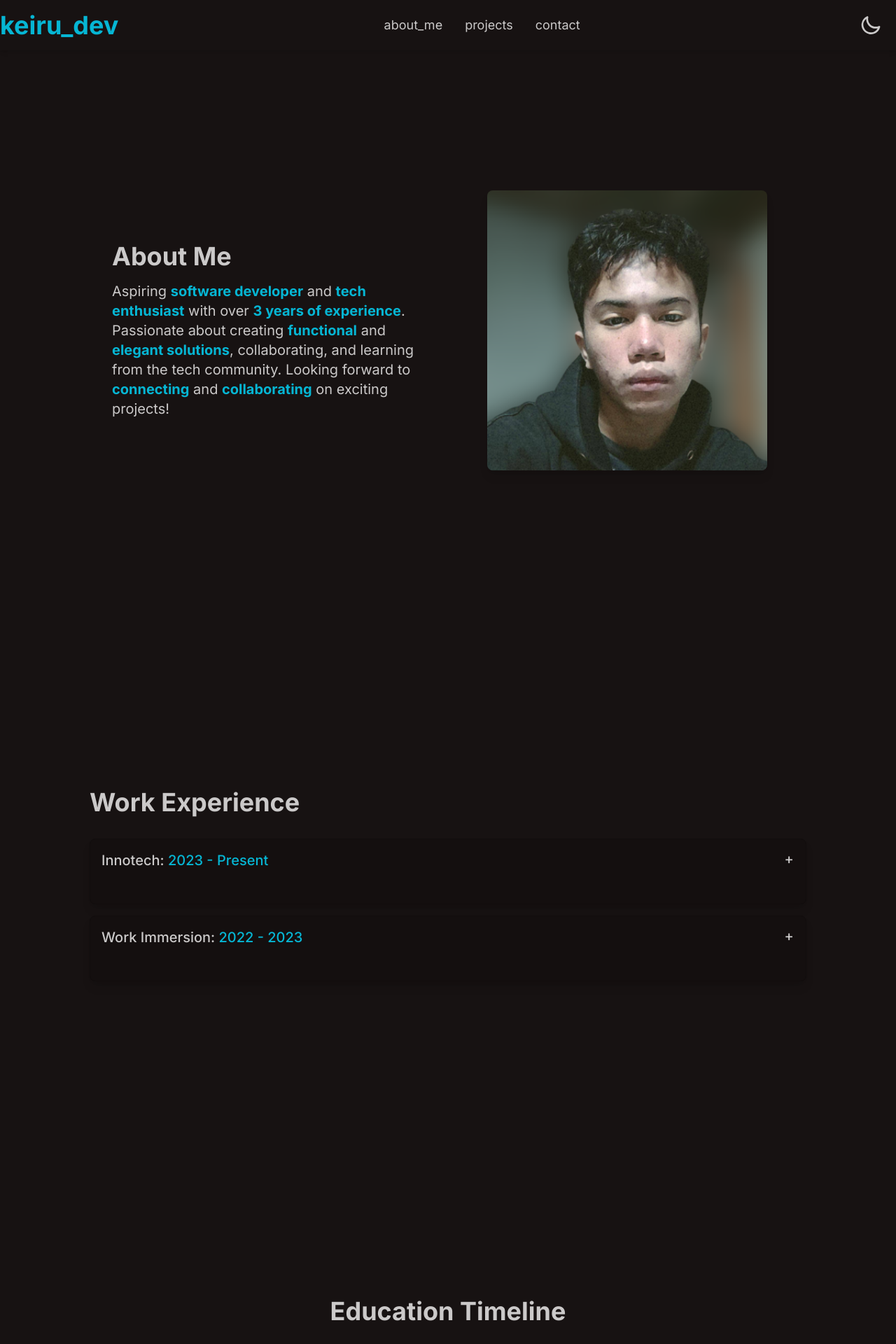
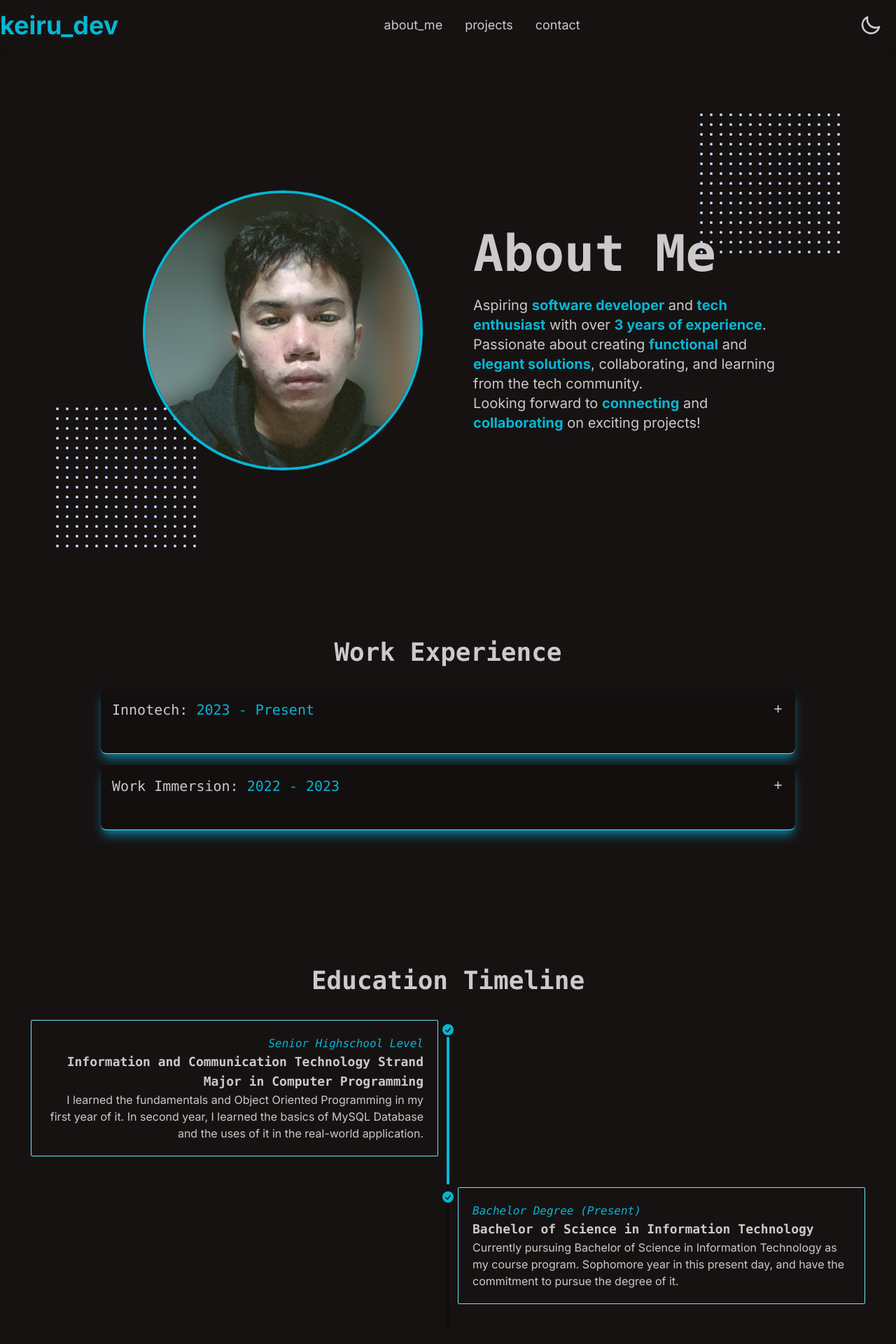
Before and after one commit to Ashtreus1/Keiru-Dev, a Next.js app: page /abouts in a window 1280 px wide. Shown: the top 1920 px of the page at 70% size. Built offline with nearby package versions, Linux system fonts and the light colour scheme.

Commit message:
about, contact, and project route improved (project grid layout need improvements more)

```diff
--- a/src/components/Footer.jsx
+++ b/src/components/Footer.jsx
@@ -1,6 +1,6 @@
 export const Footer = () => {
     return (
-        <footer className="border-t border-cyan-500">
+        <footer className="shadow-lg shadow-cyan-500">
             <div className="container mx-auto py-8 flex flex-col lg:flex-row items-center justify-between">
                 <div className="flex flex-col lg:flex-row items-center">
                     <h2 className="text-2xl font-bold">Keiru Dev</h2>
--- a/src/components/about/AboutIntro.jsx
+++ b/src/components/about/AboutIntro.jsx
@@ -1,49 +1,79 @@
-"use client"
-import React from 'react';
-import { motion, useInView } from 'framer-motion';
-import Image from 'next/image';
+"use client";
+import React from "react";
+import Dots from '../decorations/Dots';
+import { motion, useInView } from "framer-motion";
+import Image from "next/image";
 
 const containerVariants = {
     hidden: { opacity: 0, y: -50 },
-    visible: { opacity: 1, y: 0, transition: { duration: 0.8, ease: "easeOut", staggerChildren: 0.3 } }
+    visible: {
+        opacity: 1,
+        y: 0,
+        transition: { duration: 0.8, ease: "easeOut", staggerChildren: 0.3 },
+    },
 };
 
 const itemVariants = {
     hidden: { opacity: 0, y: 20 },
-    visible: { opacity: 1, y: 0, transition: { duration: 0.6, ease: "easeOut" } }
+    visible: {
+        opacity: 1,
+        y: 0,
+        transition: { duration: 0.6, ease: "easeOut" },
+    },
 };
 
 const AboutOverview = () => {
     const ref = React.useRef(null);
-    const isInView = useInView(ref, { once: false });
+    const isInView = useInView(ref, { once: true });
 
     return (
-        <div className="min-h-screen flex items-center justify-center p-6">
+        <div className="relative min-h-screen flex flex-col items-center justify-center p-6 mb-10">
+            <div className="absolute right-10 top-[50px] md:right-20 md:top-[90px] z-[-1]">
+                <Dots h="200" w="200" />
+            </div>
+            <div className="absolute left-10 bottom-[50px] md:left-20 md:bottom-[90px] z-[-1]">
+                <Dots h="200" w="200" />
+            </div>
             <motion.div
                 ref={ref}
-                className="flex flex-col-reverse md:flex-row items-center max-w-5xl"
+                className="flex flex-col md:flex-row items-center w-full max-w-5xl space-y-10 md:space-y-0 md:space-x-10"
                 initial="hidden"
                 animate={isInView ? "visible" : "hidden"}
                 variants={containerVariants}
             >
-                <motion.div className="md:w-1/2 p-8" variants={itemVariants}>
-                    <h1 className="text-5xl sm:text-4xl font-bold mb-4">About Me</h1>
-                    <p className="text-base sm:text-lg md:text-xl leading-relaxed">
-                        Aspiring <span className="font-bold text-cyan-500">software developer</span> and <span className="font-bold text-cyan-500">tech enthusiast</span> with over <span className="text-cyan-500 font-bold">3 years of experience</span>. Passionate about creating <span className="font-bold text-cyan-500">functional</span> and <span className="font-bold text-cyan-500">elegant solutions</span>, collaborating, and learning from the tech community. Looking forward to <span className="font-bold text-cyan-500">connecting</span> and <span className="font-bold text-cyan-500">collaborating</span> on exciting projects!
-                    </p>
-                </motion.div>
-                <motion.div className="md:w-1/2 p-8 flex justify-center items-center" variants={itemVariants}>
+                <motion.div className="w-full md:w-1/2 flex justify-center md:justify-end p-4" variants={itemVariants}>
                     <Image
                         src="/images/me.png"
                         alt="Profile"
                         width={400}
                         height={400}
-                        className="rounded-lg shadow-lg"
+                        className="rounded-full border-4 border-cyan-500"
                     />
+                </motion.div>
+                <motion.div className="w-full md:w-1/2 p-4 text-center md:text-left" variants={itemVariants}>
+                    <h1 className="text-5xl md:text-7xl font-mono font-bold mb-6">
+                        About Me
+                    </h1>
+                    <p className="text-lg md:text-xl leading-relaxed">
+                        Aspiring{" "}
+                        <span className="font-bold text-cyan-500">software developer</span>{" "}
+                        and{" "}
+                        <span className="font-bold text-cyan-500">tech enthusiast</span>{" "}
+                        with over{" "}
+                        <span className="text-cyan-500 font-bold">3 years of experience</span>
+                        . Passionate about creating{" "}
+                        <span className="font-bold text-cyan-500">functional</span> and{" "}
+                        <span className="font-bold text-cyan-500">elegant solutions</span>,
+                        collaborating, and learning from the tech community.<br />
+                        Looking forward to{" "}
+                        <span className="font-bold text-cyan-500">connecting</span> and{" "}
+                        <span className="font-bold text-cyan-500">collaborating</span> on
+                        exciting projects!
+                    </p>
                 </motion.div>
             </motion.div>
         </div>
     );
-}
+};
 
 export default AboutOverview;
--- a/src/components/about/EducationTimeline.jsx
+++ b/src/components/about/EducationTimeline.jsx
@@ -29,7 +29,7 @@ const EducationTimeline = () => {
   return (
     <div className="min-h-screen flex flex-col items-center justify-center mx-10">
       <motion.h1
-        className="text-4xl font-bold mb-8"
+        className="text-4xl font-mono font-bold mb-8"
         variants={textVariants}
         initial="hidden"
         animate={isInView ? 'visible' : 'hidden'}
@@ -58,9 +58,9 @@ const EducationTimeline = () => {
               />
             </svg>
           </motion.div>
-          <motion.div className="timeline-start md:text-end mb-10" variants={textVariants}>
+          <motion.div className="timeline-start md:text-end mb-10 border border-cyan-300 p-5 rounded-sm cursor-pointer hover:bg-black transition-colors" variants={textVariants}>
             <time className="font-mono italic text-cyan-500">Senior Highschool Level</time>
-            <div className="text-lg font-black">
+            <div className="text-lg font-black font-mono">
               Information and Communication Technology Strand Major in Computer Programming
             </div>
             <p>
@@ -87,9 +87,9 @@ const EducationTimeline = () => {
               />
             </svg>
           </motion.div>
-          <motion.div className="timeline-end mb-10" variants={textVariants}>
+          <motion.div className="timeline-end mb-10 border border-cyan-300 p-5 rounded-sm cursor-pointer hover:bg-black transition-colors" variants={textVariants}>
             <time className="font-mono italic text-cyan-500">Bachelor Degree (Present)</time>
-            <div className="text-lg font-black">Bachelor of Science in Information Technology</div>
+            <div className="text-lg font-black font-mono">Bachelor of Science in Information Technology</div>
             <p>
               Currently pursuing Bachelor of Science in Information Technology as my course
               program. Sophomore year in this present day, and have the commitment to pursue the
--- a/src/components/about/WorkExperience.jsx
+++ b/src/components/about/WorkExperience.jsx
@@ -1,4 +1,4 @@
-"use client"
+"use client";
 import { motion, useInView } from "framer-motion";
 import React from 'react';
 
@@ -37,25 +37,25 @@ const WorkExperience = () => {
   const isInView = useInView(ref, { once: false });
 
   return (
-    <div className="min-h-screen p-6 flex items-center justify-center">
+    <div className="flex justify-center">
       <motion.div
-        className="w-full max-w-5xl"
+        className="w-full max-w-5xl px-4 mb-10"
         ref={ref}
         initial="hidden"
         animate={isInView ? "visible" : "hidden"}
         variants={containerVariants}
       >
-        <motion.h2 className="text-4xl font-bold mb-8" variants={itemVariants}>
+        <motion.h2 className="text-4xl font-mono font-bold mb-8 text-center" variants={itemVariants}>
           Work Experience
         </motion.h2>
         {workExperienceData.map((item, index) => (
           <motion.div
             key={index}
             tabIndex={0}
-            className="collapse collapse-plus border border-base-300 bg-base-200 mb-4 rounded-lg shadow-lg"
+            className="collapse collapse-plus bg-base-200 mb-4 rounded-lg shadow-lg shadow-cyan-700 border-b border-cyan-300"
             variants={itemVariants}
           >
-            <motion.div className="collapse-title text-xl font-medium" variants={itemVariants}>
+            <motion.div className="collapse-title text-xl font-medium font-mono" variants={itemVariants}>
               {item.title}: <span className="text-cyan-500">{item.date}</span>
             </motion.div>
             <motion.div className="collapse-content p-4" variants={itemVariants}>
--- a/src/components/contacts/Faq.jsx
+++ /dev/null
@@ -1,47 +0,0 @@
-"use client"
-import React from 'react';
-import { motion, useInView } from 'framer-motion';
-
-const containerVariants = {
-    hidden: { opacity: 0, y: -50 },
-    visible: { opacity: 1, y: 0, transition: { duration: 0.8, ease: "easeOut", staggerChildren: 0.3 } }
-};
-
-const itemVariants = {
-    hidden: { opacity: 0, y: 20 },
-    visible: { opacity: 1, y: 0, transition: { duration: 0.6, ease: "easeOut" } }
-};
-
-const Faq = () => {
-    const ref = React.useRef(null);
-    const isInView = useInView(ref, { once: false });
-
-    return (
-        <section className="relative flex justify-center" ref={ref}>
-            <div className="container mx-auto px-4">
-                <motion.div
-                    initial="hidden"
-                    animate={isInView ? "visible" : "hidden"}
-                    variants={containerVariants}
-                >
-                    <div className="w-full max-w-3xl">
-                        <motion.div className="chat chat-start mb-4" variants={itemVariants}>
-                            <div className="chat-bubble chat-bubble-primary">What is your skills?</div>
-                        </motion.div>
-                        <motion.div className="chat chat-end mb-4" variants={itemVariants}>
-                            <div className="chat-bubble chat-bubble-info">I developed various software applications, such as web, desktop, and mobile applications.</div>
-                        </motion.div>
-                        <motion.div className="chat chat-start mb-4" variants={itemVariants}>
-                            <div className="chat-bubble chat-bubble-secondary">How can I get in touch with you?</div>
-                        </motion.div>
-                        <motion.div className="chat chat-end mb-4" variants={itemVariants}>
-                            <div className="chat-bubble chat-bubble-success">You can reach out to me through my contact form or via social media on Facebook, Twitter, and Instagram.</div>
-                        </motion.div>
-                    </div>
-                </motion.div>
-            </div>
-        </section>
-    );
-};
-
-export default Faq;
--- a/src/components/home/AboutOverview.jsx
+++ b/src/components/home/AboutOverview.jsx
@@ -28,10 +28,10 @@ export const About = () => {
     return (
         <section className="relative mt-10" ref={ref}>
             <div className="absolute right-10 top-[50px] md:right-20 md:top-[90px] z-[-1]">
-                <Dots h="100" w="100" />
+                <Dots h="150" w="150" />
             </div>
             <div className="absolute left-10 bottom-[50px] md:left-20 md:bottom-[90px] z-[-1]">
-                <Dots h="100" w="100" />
+                <Dots h="150" w="150" />
             </div>
             <motion.div
                 className="container mx-auto px-4 mb-10"
@@ -46,7 +46,7 @@ export const About = () => {
                 <div className="flex flex-col md:flex-row items-center justify-center space-y-4 md:space-y-0 md:space-x-4 mb-8">
                     <motion.div
                         ref={ref}
-                        className="stat text-sm sm:text-base md:text-lg lg:text-xl xl:text-2xl p-2 sm:p-3 md:p-4 lg:p-5"
+                        className="stat text-sm sm:text-base md:text-lg lg:text-xl xl:text-2xl p-2 sm:p-3 md:p-4 lg:p-5 mx-20"
                         initial="hidden"
                         animate={isInView ? "visible" : "hidden"}
                         variants={statVariants}
@@ -56,7 +56,7 @@ export const About = () => {
                                 <path fill="currentColor" d="M12 12c2.21 0 4-1.79 4-4s-1.79-4-4-4s-4 1.79-4 4s1.79 4 4 4m0 2c-2.67 0-8 1.34-8 4v1c0 .55.45 1 1 1h14c.55 0 1-.45 1-1v-1c0-2.66-5.33-4-8-4" />
                             </svg>
                         </div>
-                        <div className="stat-title text-xs sm:text-sm md:text-base lg:text-lg">Experience</div>
+                        <div className="stat-title text-lg font-mono lg:text-lg text-cyan-300">Experience</div>
                         <div className="stat-value text-sm sm:text-base md:text-lg lg:text-xl">3 years</div>
                     </motion.div>
 
@@ -73,7 +73,7 @@ export const About = () => {
                                 <path fill="currentColor" d="M30 18H20v6.468a5.02 5.02 0 0 0 2.861 4.52L25 30l2.139-1.013A5.02 5.02 0 0 0 30 24.467zm-5 9.786l-1.283-.607A3.01 3.01 0 0 1 22 24.468V20h6v4.468a3.01 3.01 0 0 1-1.717 2.71zM17 18H5a2 2 0 0 0-2 2v5a2 2 0 0 0 2 2h12v-2H5v-5h12zM27 4h-5a2 2 0 0 0-2 2v9h2V6h5v9h2V6a2 2 0 0 0-2-2M15 4H5a2 2 0 0 0-2 2v7a2 2 0 0 0 2 2h10a2 2 0 0 0 2-2V6a2 2 0 0 0-2-2M5 13V6h10v7z" />
                             </svg>
                         </div>
-                        <div className="stat-title text-xs sm:text-sm md:text-base lg:text-lg">Projects Made</div>
+                        <div className="stat-title text-lg font-mono lg:text-lg text-cyan-300">Projects Made</div>
                         <div className="stat-value text-sm sm:text-base md:text-lg lg:text-xl">{projectData.length}</div>
                     </motion.div>
 
@@ -90,7 +90,7 @@ export const About = () => {
                                 <path fill="currentColor" d="m305.975 298.814l22.704 2.383V486l-62.712-66.965V312.499l18.214 8.895zm-99.95 0l-22.716 2.383V486l62.711-66.965V312.499l-18.213 8.895zm171.98-115.78l7.347 25.574l-22.055 14.87l-1.847 26.571l-25.81 6.425l-10.803 24.314l-26.46-2.795l-18.475 19.087L256 285.403l-23.902 11.677l-18.475-19.15l-26.46 2.795l-10.803-24.313l-25.81-6.363l-1.847-26.534l-22.118-14.92l7.348-25.573l-15.594-21.544l15.644-21.52l-7.398-25.523l22.068-14.87L150.5 73.03l25.86-6.362l10.803-24.313l26.46 2.794L232.098 26L256 37.677L279.902 26l18.475 19.149l26.46-2.794l10.803 24.313l25.81 6.425l1.847 26.534l22.055 14.87l-7.347 25.574l15.656 21.407zm-49.214-21.556a72.242 72.242 0 1 0-72.242 72.242a72.355 72.355 0 0 0 72.242-72.242m-72.242-52.283a52.282 52.282 0 1 0 52.282 52.283a52.395 52.395 0 0 0-52.282-52.245z" />
                             </svg>
                         </div>
-                        <div className="stat-title text-xs sm:text-sm md:text-base lg:text-lg">Skills</div>
+                        <div className="stat-title text-lg font-mono lg:text-lg text-cyan-300">Skills</div>
                         <div className="stat-value text-sm sm:text-base md:text-lg lg:text-xl">
                             <div className='flex space-x-3'>
                                 <Image src="/icons/react.png" width={30} height={30} alt="React" className="rounded-full opacity-75 border-2 border-dashed border-black" />
```
Also changed, not shown: src/app/contacts/page.jsx (+24 -8 lines), src/components/about/Skills.jsx (+5 -5 lines), src/components/contacts/ContactForm.jsx (+28 -18 lines), src/components/projects/Projects.jsx (+4 -7 lines).
